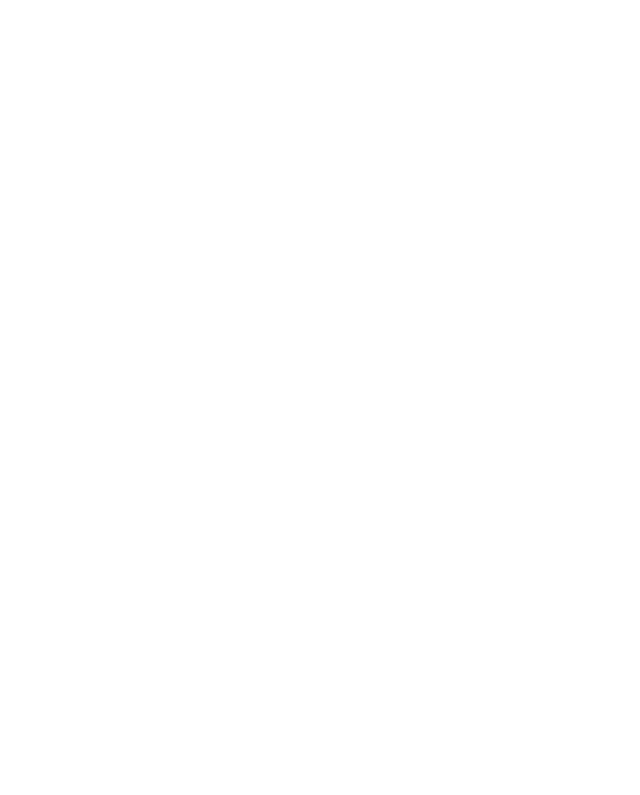
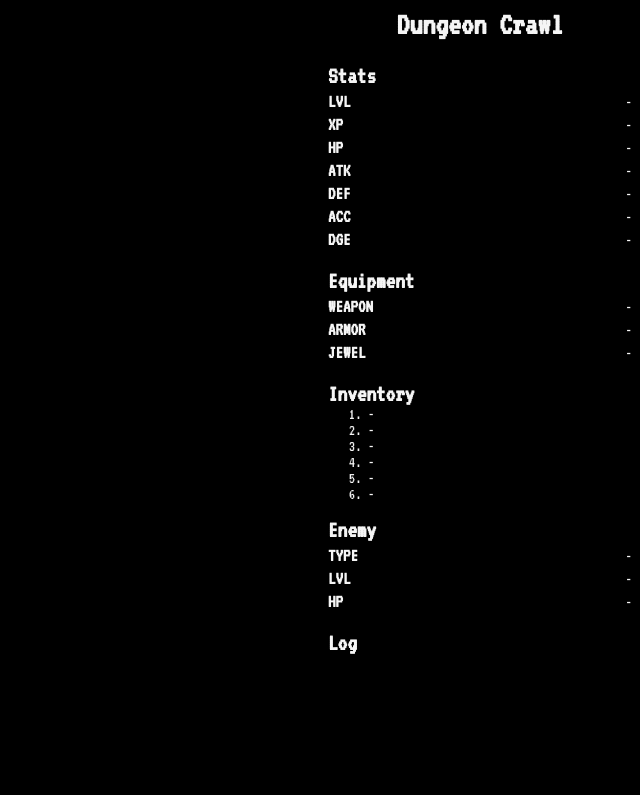
Before and after one commit to alexgladd/dungeoncrawl-phaser, a website: page index.html in a window 1280 px wide. Shown: the whole page, without its empty margins (640-1280 px from the left). Drawn offline with Linux system fonts and the light colour scheme.

Commit message:
Completed initial layout of game UI

```diff
--- a/index.html
+++ b/index.html
@@ -6,18 +6,166 @@
   <meta http-equiv="X-UA-Compatible" content="ie=edge">
   <title>Dungeon Game</title>
 
+  <link href="https://fonts.googleapis.com/css?family=VT323&display=swap" rel="stylesheet">
   <style type="text/css">
     * {
       margin: 0;
       box-sizing: border-box;
+      font-family: 'VT323', monospace;
+    }
+
+    body {
+      color: whitesmoke;
+      background-color: black;
+    }
+
+    h1 {
+      text-align: center;
+      margin-bottom: 24px;
+    }
+
+    canvas {
+      border: 2px brown solid;
+    }
+
+    #game {
+      display: grid;
+      grid-template-columns: 75vw 25vw;
+      grid-template-rows: 100vh;
+      grid-template-areas: "canvas ui";
     }
 
     #game-canvas {
-      width: 100vw;
+      grid-area: canvas;
+    }
+
+    #game-ui {
+      grid-area: ui;
+      display: flex;
+      flex-flow: column nowrap;
+      height: 100%;
+      padding: 8px;
+    }
+
+    #log-container {
+      flex: 1 1 auto;
+      display: flex;
+      flex-flow: column nowrap;
+      margin-bottom: 0;
+      overflow-y: hidden;
+    }
+
+    #log {
+      flex: 1 1 auto;
+      display: flex;
+      flex-flow: column nowrap;
+      overflow-y: auto;
+    }
+    #log div {
+      margin-bottom: 4px;
+    }
+
+    .ui-section {
+      margin-bottom: 16px;
+    }
+
+    .stat {
+      display: flex;
+      align-items: baseline;
+      justify-content: space-between;
+      margin: 4px 0 4px 0;
     }
   </style>
 </head>
 <body>
-  <div id="game-canvas"></div>
+  <div id="game">
+    <div id="game-canvas"></div>
+
+    <div id="game-ui">
+      <h1>Dungeon Crawl</h1>
+
+      <div class="ui-section">
+        <h2>Stats</h2>
+        <div class="stat">
+          <h3>LVL</h3>
+          <div id="level">-</div>
+        </div>
+        <div class="stat">
+          <h3>XP</h3>
+          <div id="experience">-</div>
+        </div>
+        <div class="stat">
+          <h3>HP</h3>
+          <div id="hp">-</div>
+        </div>
+        <div class="stat">
+          <h3>ATK</h3>
+          <div id="attack">-</div>
+        </div>
+        <div class="stat">
+          <h3>DEF</h3>
+          <div id="defense">-</div>
+        </div>
+        <div class="stat">
+          <h3>ACC</h3>
+          <div id="accuracy">-</div>
+        </div>
+        <div class="stat">
+          <h3>DGE</h3>
+          <div id="dodge">-</div>
+        </div>
+      </div>
+
+      <div class="ui-section">
+        <h2>Equipment</h2>
+        <div class="stat">
+          <h3>WEAPON</h3>
+          <div id="weapon">-</div>
+        </div>
+        <div class="stat">
+          <h3>ARMOR</h3>
+          <div id="armor">-</div>
+        </div>
+        <div class="stat">
+          <h3>JEWEL</h3>
+          <div id="trinket">-</div>
+        </div>
+      </div>
+
+      <div class="ui-section">
+        <h2>Inventory</h2>
+        <ol id="inventory">
+          <li>-</li>
+          <li>-</li>
+          <li>-</li>
+          <li>-</li>
+          <li>-</li>
+          <li>-</li>
+        </ol>
+      </div>
+
+      <div class="ui-section">
+        <h2>Enemy</h2>
+        <div class="stat">
+          <h3>TYPE</h3>
+          <div id="enemy-type">-</div>
+        </div>
+        <div class="stat">
+          <h3>LVL</h3>
+          <div id="enemy-level">-</div>
+        </div>
+        <div class="stat">
+          <h3>HP</h3>
+          <div id="enemy-hp">-</div>
+        </div>
+      </div>
+
+      <div id="log-container" class="ui-section">
+        <h2>Log</h2>
+        <div id="log">
+        </div>
+      </div>
+    </div>
+  </div>
 </body>
 </html>
```
Also changed, not shown: src/index.js (+8 -5 lines).
